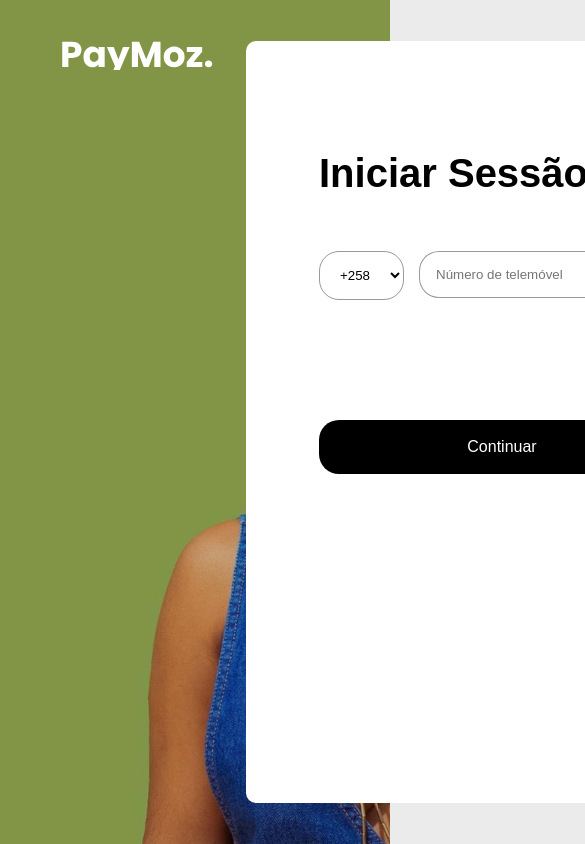
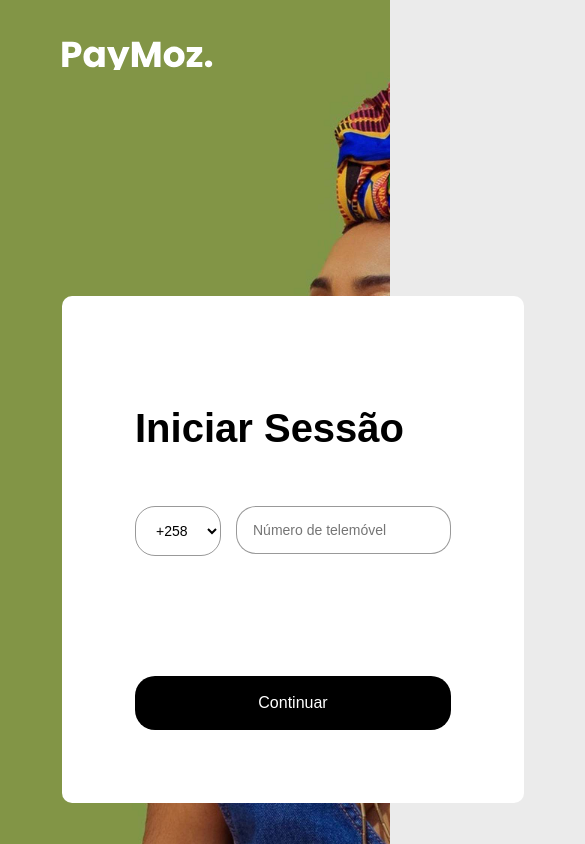
Before and after one commit to miguelbuca/paymoz, a React (Vite) app: page / in a window 390 px wide. Shown: the top 844 px of the page, 585 px wide, since content can reach past the window. Built offline with nearby package versions, Linux system fonts and the light colour scheme.

Commit message:
responsive

```diff
--- a/src/components/atoms/input/styles.ts
+++ b/src/components/atoms/input/styles.ts
@@ -7,4 +7,5 @@ export const InputContainer = styled.input`
   border: none;
   border: solid 1px ${({ theme }: any) => theme.light.fontColor};
   outline: none;
+  font-size: 14px;
 `;
--- a/src/components/atoms/select/styles.ts
+++ b/src/components/atoms/select/styles.ts
@@ -8,4 +8,5 @@ export const SelectContainer = styled.select`
   border: none;
   border: solid 1px ${({ theme }: any) => theme.light.fontColor};
   outline: none;
+  font-size: 14px;
 `;
--- a/src/components/pages/session/styles.ts
+++ b/src/components/pages/session/styles.ts
@@ -7,6 +7,10 @@ export const SessionContainer = styled.div`
   background-color: ${({ theme }: any) => theme.light.bgColor};
   border-radius: 10px;
 
+  @media (max-width: 768px) {
+    width: auto !important;
+  }
+
   & > *:first-child {
     flex: 1;
     padding: 73px;
--- a/src/components/templates/auth/styles.ts
+++ b/src/components/templates/auth/styles.ts
@@ -18,7 +18,16 @@ export const AuthContainer = styled.main`
       grid-template-columns: 1fr 1fr;
       padding: 41px 62px;
 
-      &>div:last-child {
+      @media (max-width: 768px) {
+        grid-template-columns: 1fr;
+        grid-template-rows: 1fr 1fr;
+
+        & > :last-child {
+          margin-top: 41px;
+        }
+      }
+
+      & > div:last-child {
         display: flex;
         justify-content: flex-end;
       }
```
